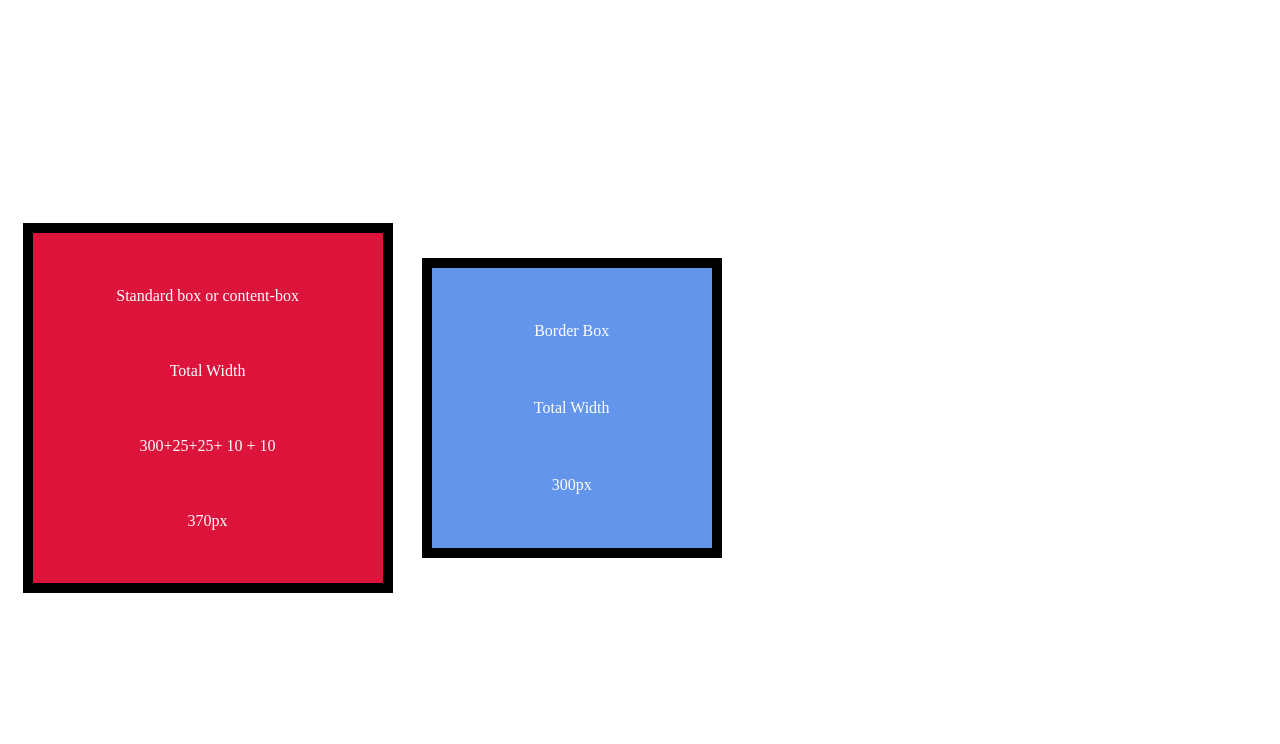
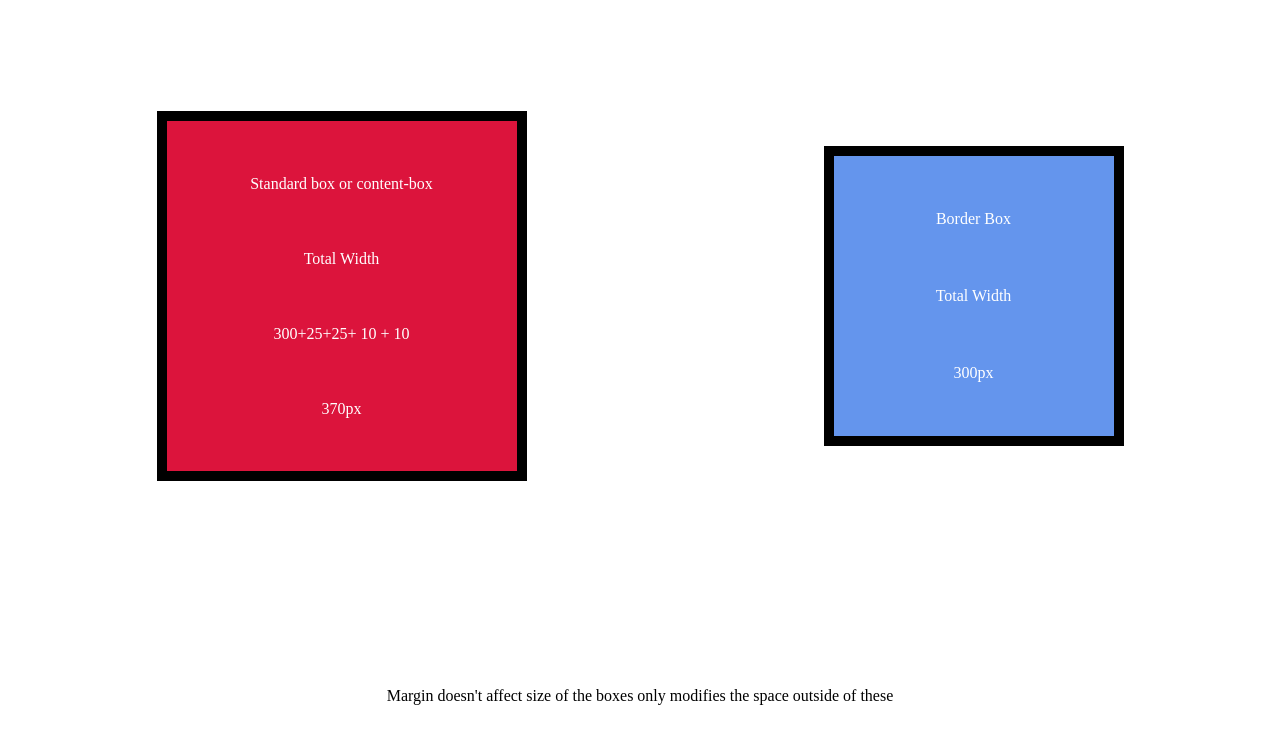
Before and after one commit to jaac97/box_model, a plain HTML site: page index2.html in a window 1280 px wide. Drawn offline with Linux system fonts and the light colour scheme.

Commit message:
Add index2 y style.css to explain how margin, padding and border affect the size of the boxes

```diff
--- a/index2.html
+++ b/index2.html
@@ -21,6 +21,6 @@
         <p>300px</p>
     </div>
 
-    <p>Margin doesn't affect size of the boxes only modifies the space outside of these</p>
+    <p class="foot">Margin doesn't affect size of the boxes only modifies the space outside of these</p>
 </body>
 </html>
--- a/style.css
+++ b/style.css
@@ -2,6 +2,7 @@ body, .box{
     display: flex;
     justify-content: space-around;
     align-items: center;
+    flex-wrap: wrap;
 
 }
 body{
@@ -27,3 +28,9 @@ body{
     box-sizing: border-box;
 
 }
+.foot{
+    flex: 0 0 100%;
+    color: #000;
+    text-align: center;
+    margin: 0;
+}
```
